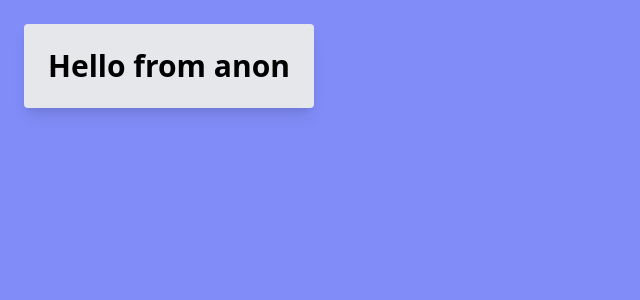
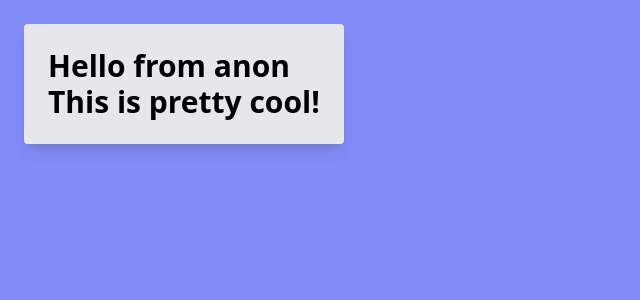
Before and after one commit to dschavarria/color-change-webapp, a Flask app: page / in a window 1280 px wide. Shown: the top 300 px of the page, without its empty margins (0-640 px from the left). Run offline with Flask 2, Linux system fonts and the light colour scheme.

Commit message:
added another line to the card output

```diff
--- a/source-code/templates/hello.html
+++ b/source-code/templates/hello.html
@@ -10,6 +10,7 @@
     <div class="flex place-content-start">
         <div class="rounded bg-gray-200 text-3xl text-black font-bold m-6 p-6 shadow-lg">
             <h1>Hello from {{hostname}}</h1>
+            <p>This is pretty cool!</p>
         </div>
     </div>
 </body>
```
